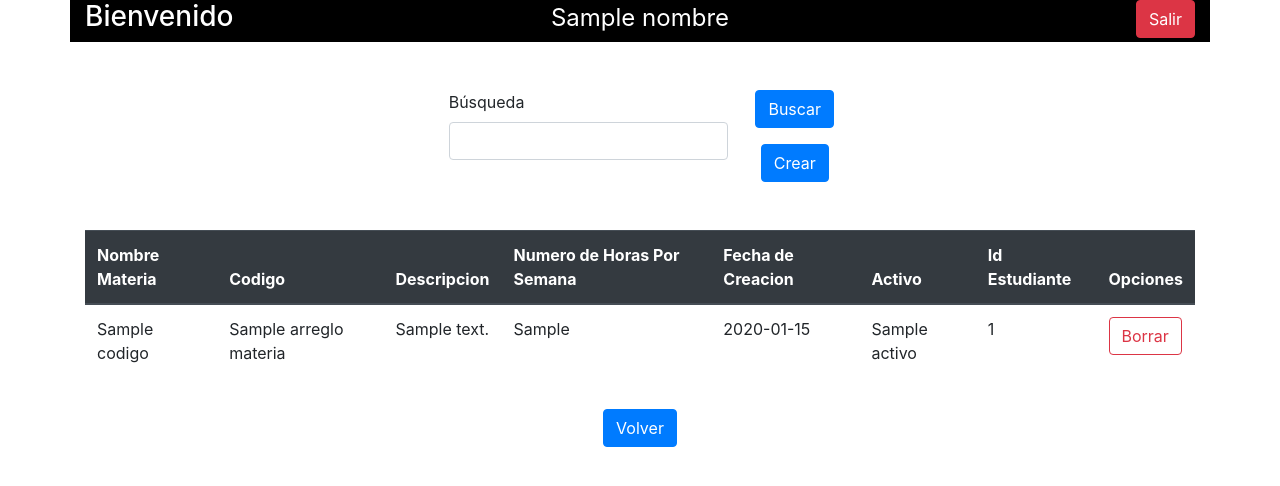
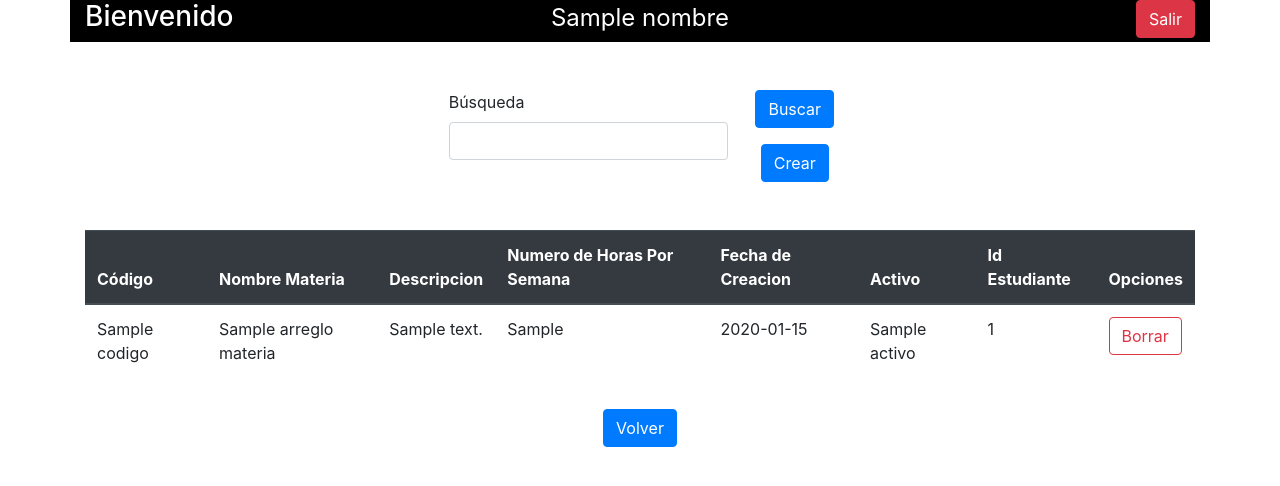
Before and after one commit to 2019-a-gr2-web/castro-cacuango-jenny-karina, a Node project: template Proyecto/estudiante-materia/views/Materias/gestionarMateria.ejs in a window 1280 px wide. Shown: the top 486 px of the page. Run offline with Node 20 templates, Linux system fonts and the light colour scheme; the template is opened without the code that fills it: most values are stand-ins (such as "Sample title", 1, 10 or a date in 2020).

Commit message:
Correcciones examen 1B final

```diff
--- a/01-http/02-servidor-web-nodejs/api/package.json
+++ b/01-http/02-servidor-web-nodejs/api/package.json
@@ -20,7 +20,7 @@
     "test:e2e": "jest --config ./test/jest-e2e.json"
   },
   "dependencies": {
-    "@hapi/joi": "^15.0.0",
+    "@hapi/joi": "^15.0.3",
     "@nestjs/common": "^6.0.0",
     "@nestjs/core": "^6.0.0",
     "@nestjs/platform-express": "^6.0.0",
--- a/Proyecto/estudiante-materia/package.json
+++ b/Proyecto/estudiante-materia/package.json
@@ -27,7 +27,8 @@
     "ejs": "^2.6.1",
     "reflect-metadata": "^0.1.12",
     "rimraf": "^2.6.2",
-    "rxjs": "^6.3.3"
+    "rxjs": "^6.3.3",
+    "serve-favicon": "^2.5.0"
   },
   "devDependencies": {
     "@nestjs/testing": "^6.0.0",
--- a/Proyecto/estudiante-materia/src/estudiantes/estudiantes.controller.ts
+++ b/Proyecto/estudiante-materia/src/estudiantes/estudiantes.controller.ts
@@ -30,8 +30,10 @@ export class EstudianteController {
         if (cookieSegura.nombreUsuario) {
             return response.render('Estudiantes/gestionarEstudiante',
             {arregloEstudiante:arregloEstudiante,nombre:cookieSegura.nombreUsuario})
+            console.log("Estoy seguro")
         } else {
             return response.redirect('/api/login');
+            console.log("La cookie no vale")
         }
     }
 
--- a/Proyecto/estudiante-materia/views/Materias/gestionarMateria.ejs
+++ b/Proyecto/estudiante-materia/views/Materias/gestionarMateria.ejs
@@ -74,8 +74,8 @@
                 <table class="table" style="width: 100%">
                     <thead class="thead-dark">
                         <tr>
+                            <th>Código</th>
                             <th>Nombre Materia</th>
-                            <th>Codigo</th>
                             <th>Descripcion</th>
                             <th>Numero de Horas Por Semana</th>
                             <th>Fecha de Creacion</th>
```
Also changed, not shown: Proyecto/estudiante-materia/src/app.controller.spec.ts (+5 -5 lines), 7 other files.
